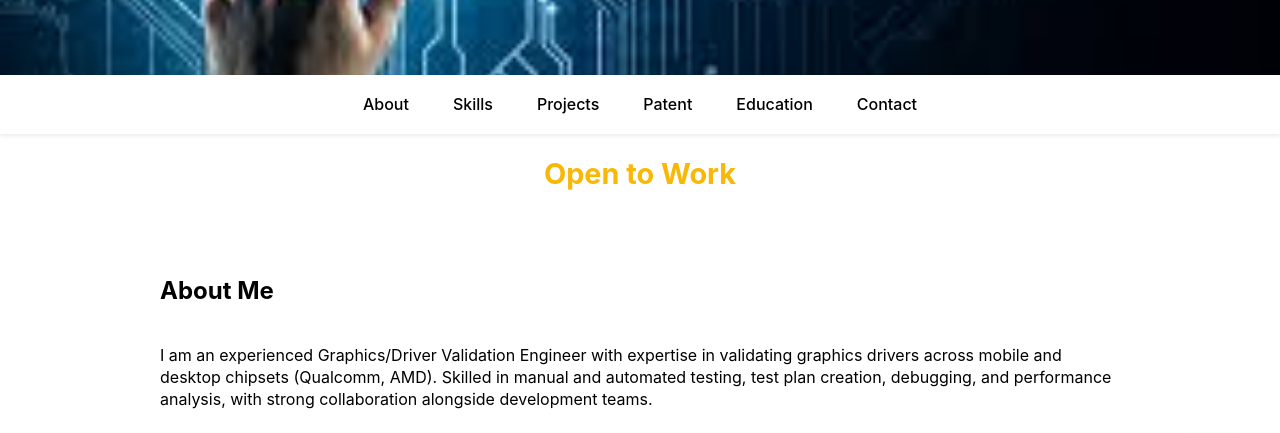
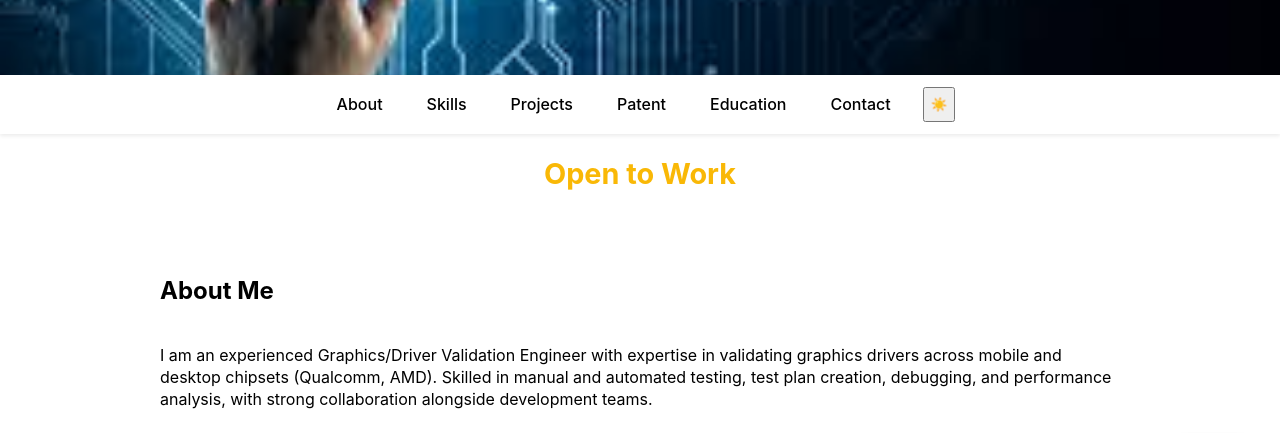
Before and after one commit to gaddamvarun27/myportfolio, a plain HTML site: page index.html in a window 1280 px wide. Shown: the part 302-735 px from the top of the page. Drawn offline with Linux system fonts and the light colour scheme.

Commit message:
Update index.html

```diff
--- a/index.html
+++ b/index.html
@@ -20,6 +20,11 @@
     <a href="#patent">Patent</a>
     <a href="#education">Education</a>
     <a href="#contact">Contact</a>
+  <!-- Theme Toggle Button -->
+  <button id="theme-toggle" aria-label="Toggle dark mode" aria-pressed="false" class="theme-toggle">
+    <span class="icon-sun" aria-hidden="true">☀️</span>
+    <span class="icon-moon" aria-hidden="true" style="display:none">🌙</span>
+  </button>
   </nav>
   <div id="availability"></div>
   <section id="about">
```
